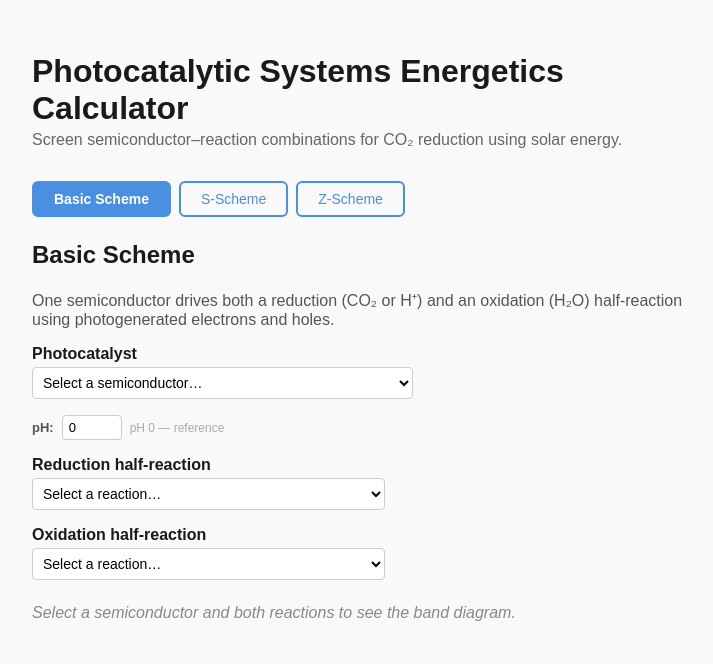
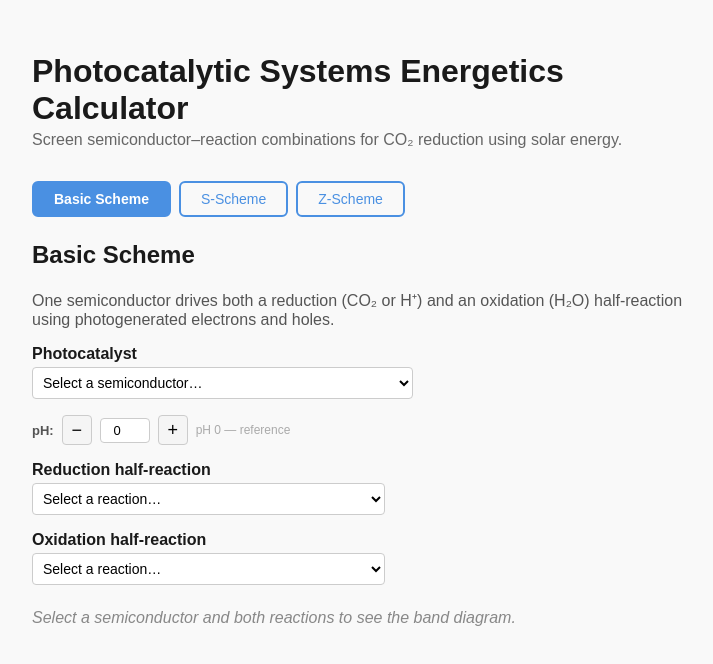
Before and after one commit to pwaycuilis/photocat-calc, a React (Vite) app: page / in a window 1280 px wide. Shown: the top 664 px of the page, without its empty margins (272-985 px from the left). Built offline with nearby package versions, Linux system fonts and the light colour scheme.

Commit message:
Add README

```diff
--- a/src/schemes/basic/BasicScheme.jsx
+++ b/src/schemes/basic/BasicScheme.jsx
@@ -9,12 +9,20 @@ function PHInput({ value, onChange }) {
   return (
     <div style={{ display: "flex", alignItems: "center", gap: "8px", margin: "8px 0 16px" }}>
       <label style={{ fontSize: "13px", fontWeight: "bold", color: "#555" }}>pH:</label>
+      <button
+        onClick={() => onChange(Math.max(0, value - 1))}
+        style={{ width: "30px", height: "30px", fontSize: "18px", border: "1px solid #ccc", borderRadius: "4px", background: "#f5f5f5", cursor: "pointer", lineHeight: 1 }}
+      >−</button>
       <input
-        type="number" min="0" max="14" step="0.5"
+        type="number" min="0" max="14" step="1"
         value={value}
         onChange={e => { const v = parseFloat(e.target.value); if (!isNaN(v) && v >= 0 && v <= 14) onChange(v); }}
-        style={{ width: "60px", padding: "4px 6px", border: "1px solid #ccc", borderRadius: "4px", fontSize: "13px" }}
+        style={{ width: "50px", padding: "4px 6px", border: "1px solid #ccc", borderRadius: "4px", fontSize: "13px", textAlign: "center" }}
       />
+      <button
+        onClick={() => onChange(Math.min(14, value + 1))}
+        style={{ width: "30px", height: "30px", fontSize: "18px", border: "1px solid #ccc", borderRadius: "4px", background: "#f5f5f5", cursor: "pointer", lineHeight: 1 }}
+      >+</button>
       <span style={{ fontSize: "12px", color: value === 0 ? "#aaa" : "#555" }}>
         {value === 0 ? "pH 0 — reference" : `shift: ${(-0.059 * value).toFixed(3)} V`}
       </span>
--- a/src/schemes/s-scheme/SScheme.jsx
+++ b/src/schemes/s-scheme/SScheme.jsx
@@ -35,12 +35,20 @@ function PHInput({ value, onChange }) {
   return (
     <div style={{ display: "flex", alignItems: "center", gap: "8px", margin: "8px 0 16px" }}>
       <label style={{ fontSize: "13px", fontWeight: "bold", color: "#555" }}>pH:</label>
+      <button
+        onClick={() => onChange(Math.max(0, value - 1))}
+        style={{ width: "30px", height: "30px", fontSize: "18px", border: "1px solid #ccc", borderRadius: "4px", background: "#f5f5f5", cursor: "pointer", lineHeight: 1 }}
+      >−</button>
       <input
-        type="number" min="0" max="14" step="0.5"
+        type="number" min="0" max="14" step="1"
         value={value}
         onChange={e => { const v = parseFloat(e.target.value); if (!isNaN(v) && v >= 0 && v <= 14) onChange(v); }}
-        style={{ width: "60px", padding: "4px 6px", border: "1px solid #ccc", borderRadius: "4px", fontSize: "13px" }}
+        style={{ width: "50px", padding: "4px 6px", border: "1px solid #ccc", borderRadius: "4px", fontSize: "13px", textAlign: "center" }}
       />
+      <button
+        onClick={() => onChange(Math.min(14, value + 1))}
+        style={{ width: "30px", height: "30px", fontSize: "18px", border: "1px solid #ccc", borderRadius: "4px", background: "#f5f5f5", cursor: "pointer", lineHeight: 1 }}
+      >+</button>
       <span style={{ fontSize: "12px", color: value === 0 ? "#aaa" : "#555" }}>
         {value === 0 ? "pH 0 — reference" : `shift: ${(-0.059 * value).toFixed(3)} V`}
       </span>
--- a/src/schemes/z-scheme/ZScheme.jsx
+++ b/src/schemes/z-scheme/ZScheme.jsx
@@ -36,12 +36,20 @@ function PHInput({ value, onChange }) {
   return (
     <div style={{ display: "flex", alignItems: "center", gap: "8px", margin: "8px 0 16px" }}>
       <label style={{ fontSize: "13px", fontWeight: "bold", color: "#555" }}>pH:</label>
+      <button
+        onClick={() => onChange(Math.max(0, value - 1))}
+        style={{ width: "30px", height: "30px", fontSize: "18px", border: "1px solid #ccc", borderRadius: "4px", background: "#f5f5f5", cursor: "pointer", lineHeight: 1 }}
+      >−</button>
       <input
-        type="number" min="0" max="14" step="0.5"
+        type="number" min="0" max="14" step="1"
         value={value}
         onChange={e => { const v = parseFloat(e.target.value); if (!isNaN(v) && v >= 0 && v <= 14) onChange(v); }}
-        style={{ width: "60px", padding: "4px 6px", border: "1px solid #ccc", borderRadius: "4px", fontSize: "13px" }}
+        style={{ width: "50px", padding: "4px 6px", border: "1px solid #ccc", borderRadius: "4px", fontSize: "13px", textAlign: "center" }}
       />
+      <button
+        onClick={() => onChange(Math.min(14, value + 1))}
+        style={{ width: "30px", height: "30px", fontSize: "18px", border: "1px solid #ccc", borderRadius: "4px", background: "#f5f5f5", cursor: "pointer", lineHeight: 1 }}
+      >+</button>
       <span style={{ fontSize: "12px", color: value === 0 ? "#aaa" : "#555" }}>
         {value === 0 ? "pH 0 — reference" : `shift: ${(-0.059 * value).toFixed(3)} V`}
       </span>
```
Also changed, not shown: 1 other file (tests, documents, lock files or other folders).
